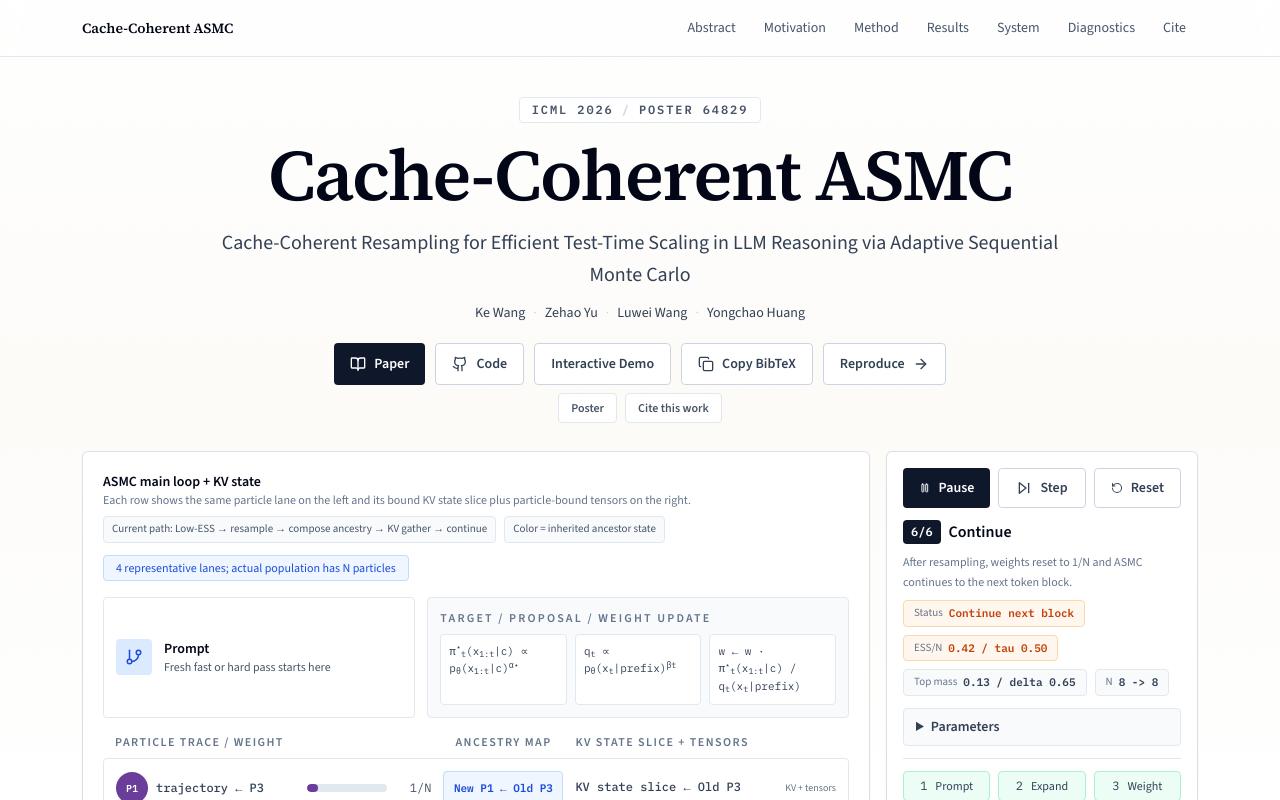
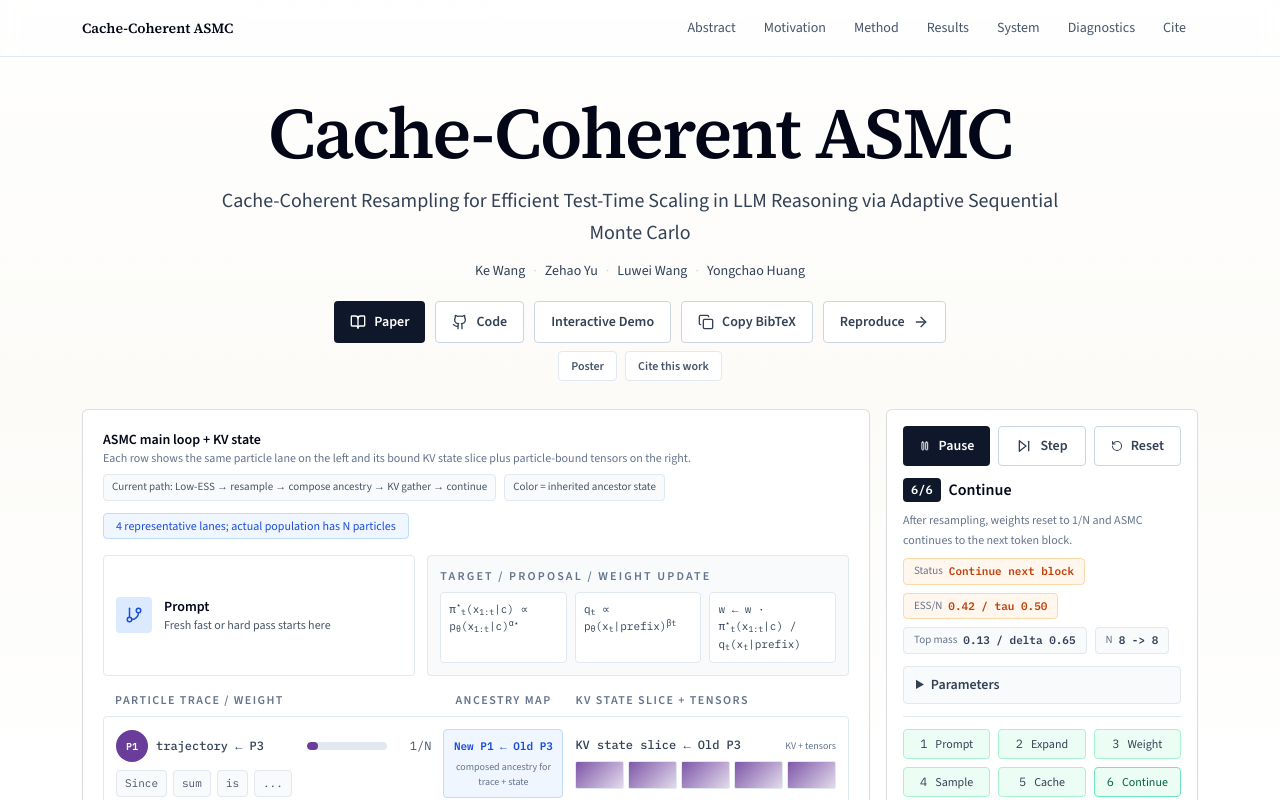
Before and after one commit to Vicky-0256/ASMC, a React (Vite) app: page / in a window 1280 px wide. Shown: the top 800 px of the page. Built offline with nearby package versions, Linux system fonts and the light colour scheme.

Commit message:
Move poster action to secondary hero row

```diff
--- a/ASMCMethodAnimation.jsx
+++ b/ASMCMethodAnimation.jsx
@@ -814,18 +814,6 @@ export default function HeroWithModelAnimation({ onCopyBibtex, copyStatus }) {
   return (
     <section id="top" className="py-8 md:py-10">
       <div className="mx-auto max-w-5xl overflow-hidden px-1 text-center">
-        <div className="mb-4 flex justify-center">
-          <a
-            href="https://icml.cc/virtual/2026/poster/64829"
-            target="_blank"
-            rel="noreferrer"
-            aria-label="ICML 2026 poster page"
-            className={`paper-mono inline-flex items-center rounded border border-slate-200 bg-white px-3 py-1 text-xs font-semibold uppercase tracking-[0.16em] text-slate-600 hover:border-slate-300 hover:bg-slate-50 hover:text-slate-950 ${focusClass()}`}
-          >
-            ICML 2026 <span className="mx-2 text-slate-300" aria-hidden="true">/</span> Poster 64829
-          </a>
-        </div>
-
         <h1 className="paper-serif text-[2.25rem] font-semibold leading-[1.02] tracking-tight text-slate-950 sm:text-5xl md:text-7xl">
           <span className="block sm:inline">Cache-Coherent</span>{" "}
           <span className="block sm:inline">ASMC</span>
```
